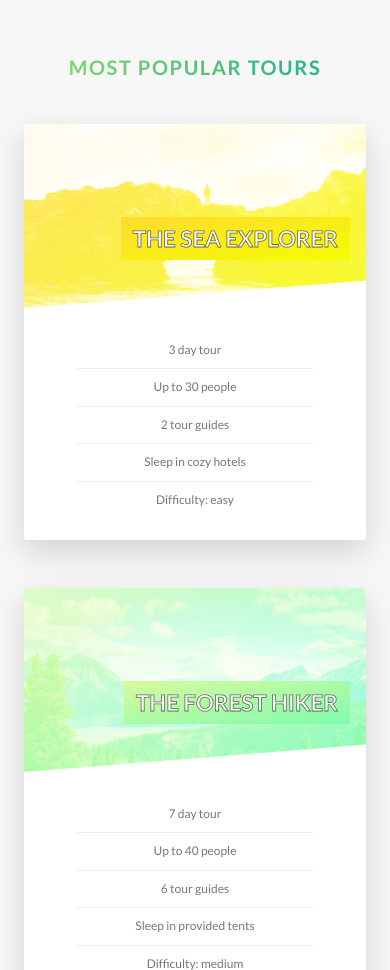
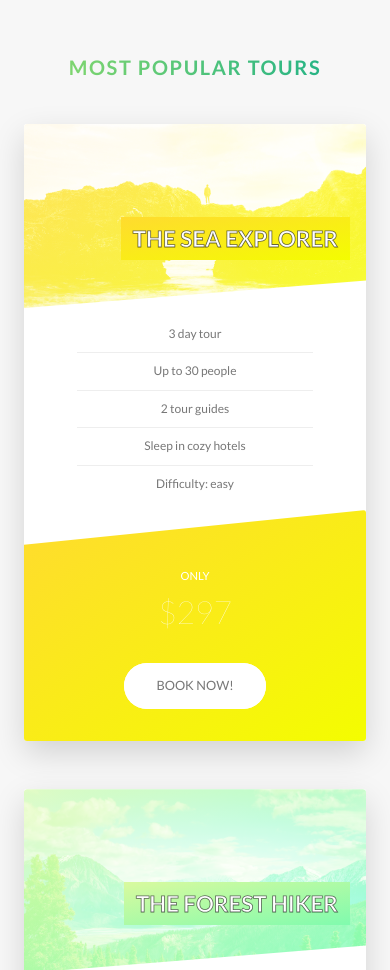
Before and after one commit to kkuzmov/natours, a website: page index.html in a window 390 px wide. Shown: the part 2520-3490 px from the top of the page. Drawn offline with Linux system fonts and the light colour scheme.

Commit message:
card adjustment for mobile

```diff
--- a/sass/components/_card.scss
+++ b/sass/components/_card.scss
@@ -15,7 +15,6 @@
     backface-visibility: hidden;
     border-radius: 3px;
     overflow: hidden;
-    box-shadow: 0 1.5rem 4rem rgba($colorBlack, .15);
 
     &--front {
       background-color: $colorWhite;
@@ -42,6 +41,7 @@
     &--front {
       transform: rotateY(-180deg);
     }
+
     &--back {
       transform: rotateY(0);
     }
@@ -57,17 +57,17 @@
 
     &--1 {
       background-image: $gradient1,
-      url('../img/nat-5.jpg');
+        url('../img/nat-5.jpg');
     }
 
     &--2 {
       background-image: $gradient2,
-      url('../img/nat-6.jpg');
+        url('../img/nat-6.jpg');
     }
 
     &--3 {
       background-image: $gradient3,
-      url('../img/nat-7.jpg');
+        url('../img/nat-7.jpg');
     }
   }
 
@@ -108,6 +108,7 @@
       list-style: none;
       width: 80%;
       margin: 0 auto;
+
       li {
         text-align: center;
         font-size: 1.5rem;
@@ -143,3 +144,51 @@
     font-weight: 100;
   }
 }
+
+@include break(tablet) {
+  .card {
+    height: auto;
+    border-radius: 3px;
+    background-color: $colorWhite;
+    box-shadow: 0 1.5rem 4rem rgba($colorBlack, .15);
+
+    &__side {
+      height: auto;
+      transition: .8s;
+      position: relative;
+      box-shadow: none;
+
+      &--back {
+        transform: rotateY(0);
+        clip-path: polygon(0 15%, 100% 0, 100% 100%, 0 100%);
+      }
+    }
+
+    &:hover &__side {
+      &--front {
+        transform: rotateY(0);
+      }
+    }
+
+    &__details {
+      padding: 1rem 3rem;
+    }
+
+    &__cta {
+      position: relative;
+      top: 0;
+      left: 0;
+      transform: translate(0);
+      width: 100%;
+      padding: 7rem 4rem 4rem 4rem;
+    }
+
+    &__price-box {
+      margin-bottom: 3rem;
+    }
+
+    &__price-value {
+      font-size: 4rem;
+    }
+  }
+}
```
Also changed, not shown: css/styles.css, 1 other file.
